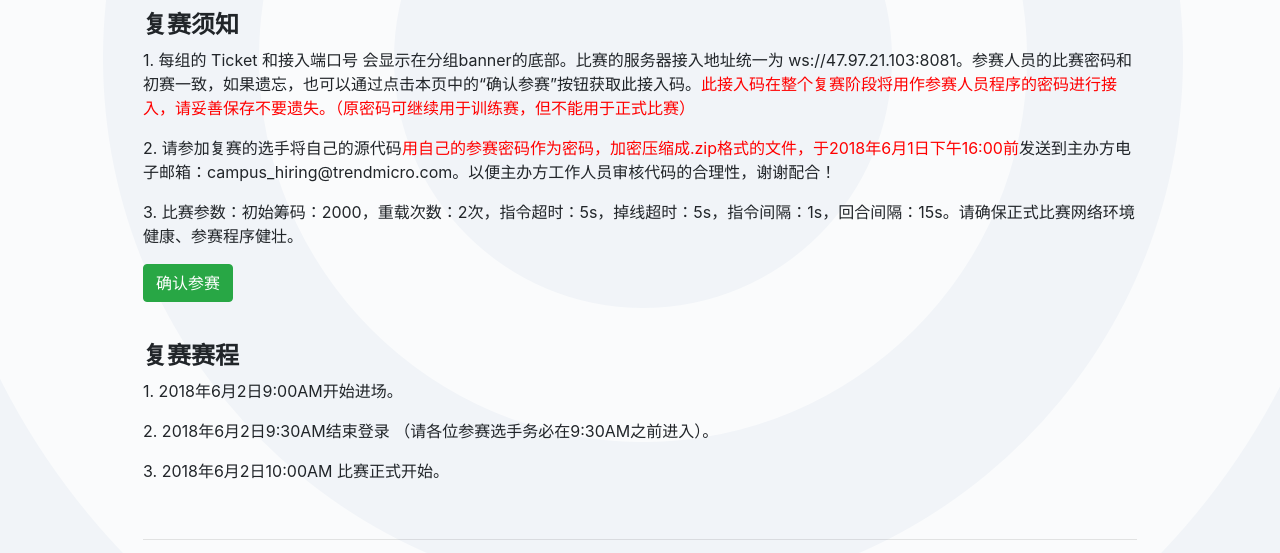
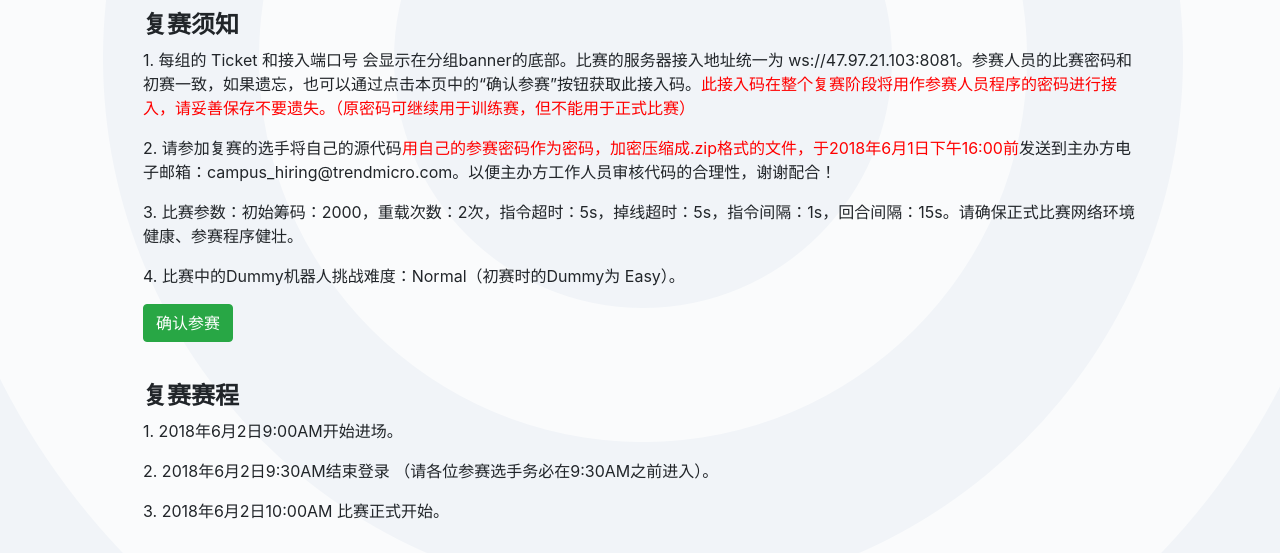
Before and after one commit to jeoe12/dummy-texas-holdem, a website: page web/kanban.html in a window 1280 px wide. Shown: the part 216-769 px from the top of the page. Drawn offline with nearby package versions, Linux system fonts and the light colour scheme; no server answers.

Commit message:
updated dummy note

```diff
--- a/web/kanban.html
+++ b/web/kanban.html
@@ -56,6 +56,7 @@
         <p>1. 每组的 Ticket 和接入端口号 会显示在分组banner的底部。比赛的服务器接入地址统一为 ws://47.97.21.103:8081。参赛人员的比赛密码和初赛一致，如果遗忘，也可以通过点击本页中的“确认参赛”按钮获取此接入码。<span style="color: #FF0000">此接入码在整个复赛阶段将用作参赛人员程序的密码进行接入，请妥善保存不要遗失。（原密码可继续用于训练赛，但不能用于正式比赛）</span></p>
         <p>2. 请参加复赛的选手将自己的源代码<span style="color: #FF0000">用自己的参赛密码作为密码，加密压缩成.zip格式的文件，于2018年6月1日下午16:00前</span>发送到主办方电子邮箱：campus_hiring@trendmicro.com。以便主办方工作人员审核代码的合理性，谢谢配合！</p>
         <p>3. 比赛参数：初始筹码：2000，重载次数：2次，指令超时：5s，掉线超时：5s，指令间隔：1s，回合间隔：15s。请确保正式比赛网络环境健康、参赛程序健壮。</span></p>
+        <p>4. 比赛中的Dummy机器人挑战难度：Normal（初赛时的Dummy为 Easy）。</span></p>
         <p><a class="btn btn-large btn-success" role="button" onclick="fetchPasscode();">确认参赛</a></p>
         <br>
         <a style="text-decoration: none;"><h4><strong>复赛赛程</strong></h4></a>
```
